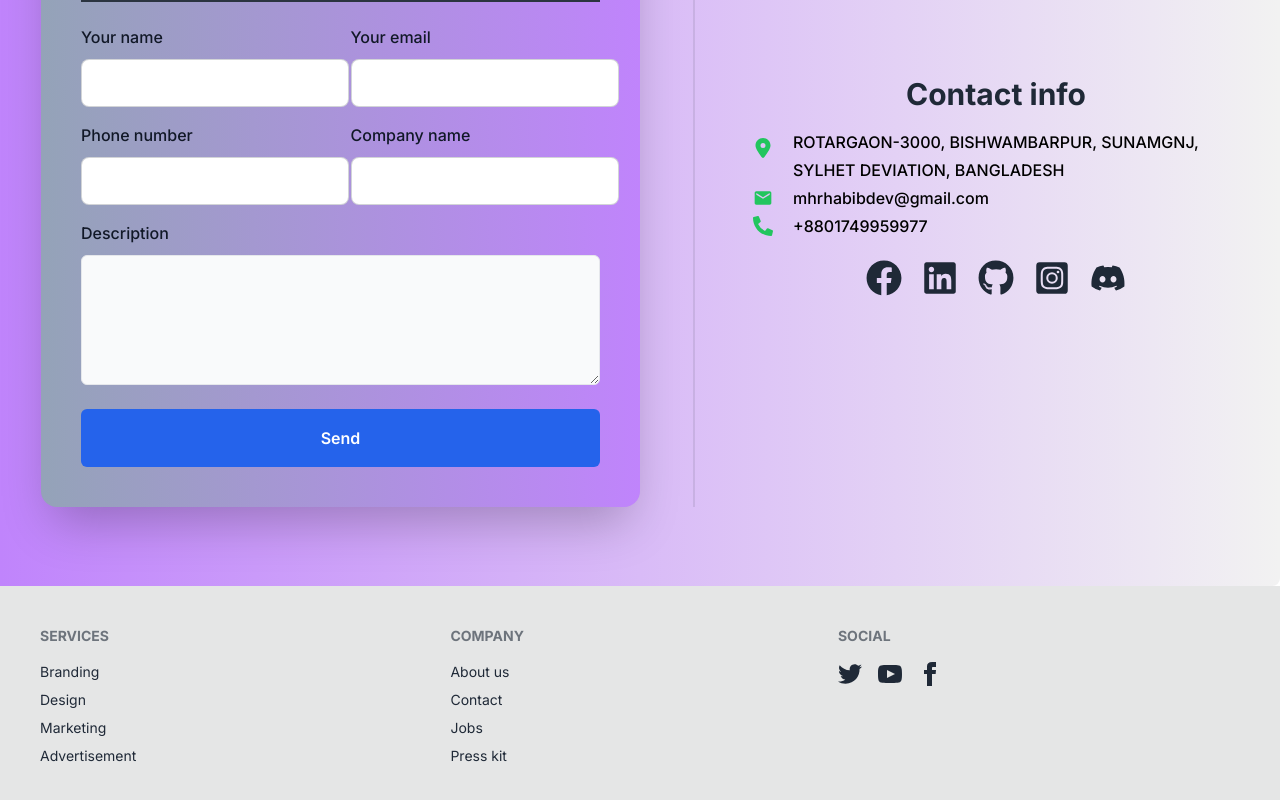
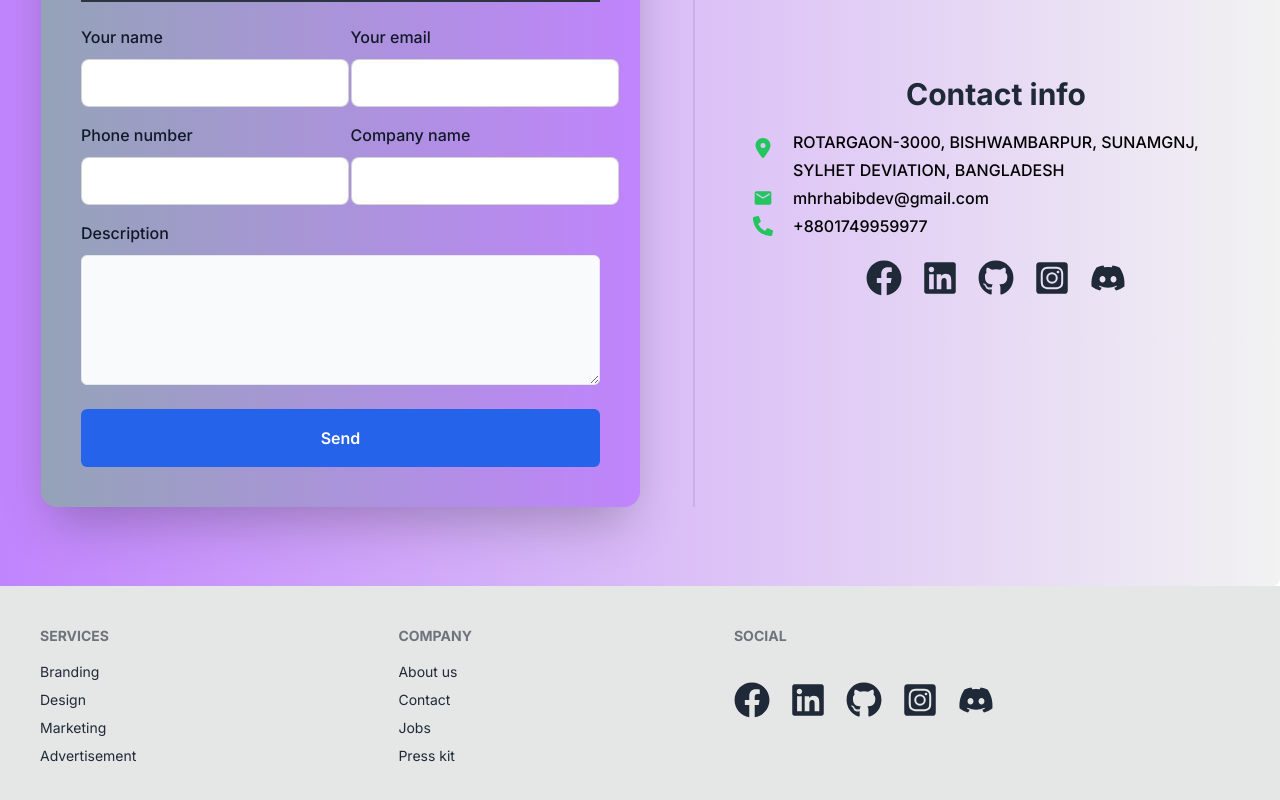
Before and after one commit to mhrhabib2004/mhrhabib.dev, a Next.js app: page / in a window 1280 px wide. Shown: the part 3722-4522 px from the top of the page. Built offline with nearby package versions, Linux system fonts and the light colour scheme.

Commit message:
add:footer social link

```diff
--- a/src/Components/Footer/Footer.jsx
+++ b/src/Components/Footer/Footer.jsx
@@ -1,3 +1,5 @@
+import Link from "next/link";
+import { FaDiscord, FaFacebook, FaGithub, FaInstagramSquare, FaLinkedin } from "react-icons/fa";
 
 
 const Footer = () => {
@@ -20,39 +22,13 @@ const Footer = () => {
   <nav>
     <h6 className="footer-title">Social</h6>
     <div className="grid grid-flow-col gap-4">
-      <a>
-        <svg
-          xmlns="http://www.w3.org/2000/svg"
-          width="24"
-          height="24"
-          viewBox="0 0 24 24"
-          className="fill-current">
-          <path
-            d="M24 4.557c-.883.392-1.832.656-2.828.775 1.017-.609 1.798-1.574 2.165-2.724-.951.564-2.005.974-3.127 1.195-.897-.957-2.178-1.555-3.594-1.555-3.179 0-5.515 2.966-4.797 6.045-4.091-.205-7.719-2.165-10.148-5.144-1.29 2.213-.669 5.108 1.523 6.574-.806-.026-1.566-.247-2.229-.616-.054 2.281 1.581 4.415 3.949 4.89-.693.188-1.452.232-2.224.084.626 1.956 2.444 3.379 4.6 3.419-2.07 1.623-4.678 2.348-7.29 2.04 2.179 1.397 4.768 2.212 7.548 2.212 9.142 0 14.307-7.721 13.995-14.646.962-.695 1.797-1.562 2.457-2.549z"></path>
-        </svg>
-      </a>
-      <a>
-        <svg
-          xmlns="http://www.w3.org/2000/svg"
-          width="24"
-          height="24"
-          viewBox="0 0 24 24"
-          className="fill-current">
-          <path
-            d="M19.615 3.184c-3.604-.246-11.631-.245-15.23 0-3.897.266-4.356 2.62-4.385 8.816.029 6.185.484 8.549 4.385 8.816 3.6.245 11.626.246 15.23 0 3.897-.266 4.356-2.62 4.385-8.816-.029-6.185-.484-8.549-4.385-8.816zm-10.615 12.816v-8l8 3.993-8 4.007z"></path>
-        </svg>
-      </a>
-      <a>
-        <svg
-          xmlns="http://www.w3.org/2000/svg"
-          width="24"
-          height="24"
-          viewBox="0 0 24 24"
-          className="fill-current">
-          <path
-            d="M9 8h-3v4h3v12h5v-12h3.642l.358-4h-4v-1.667c0-.955.192-1.333 1.115-1.333h2.885v-5h-3.808c-3.596 0-5.192 1.583-5.192 4.615v3.385z"></path>
-        </svg>
-      </a>
+    <div className="flex items-center mt-5 justify-center gap-5">
+        <Link className="text-4xl" href={'https://www.facebook.com/dmmhrhabib'} target="_blank"> <FaFacebook /> </Link>
+        <Link target="_blank" className="text-4xl" href={'https://www.linkedin.com/in/md-habibur-rahman-habib/'}> <FaLinkedin /></Link>
+        <Link target="_blank" className="text-4xl" href={'https://github.com/mhrhabib2004'}> <FaGithub /></Link>
+        <Link target="_blank" className="text-4xl" href={'https://www.instagram.com/dm_habibur_rahman/'}> <FaInstagramSquare /></Link>
+        <Link target="_blank" className="text-4xl" href={'https://discordapp.com/users/mhrhabib1'}> <FaDiscord /></Link>
+      </div>
     </div>
   </nav>
 </footer>
```
